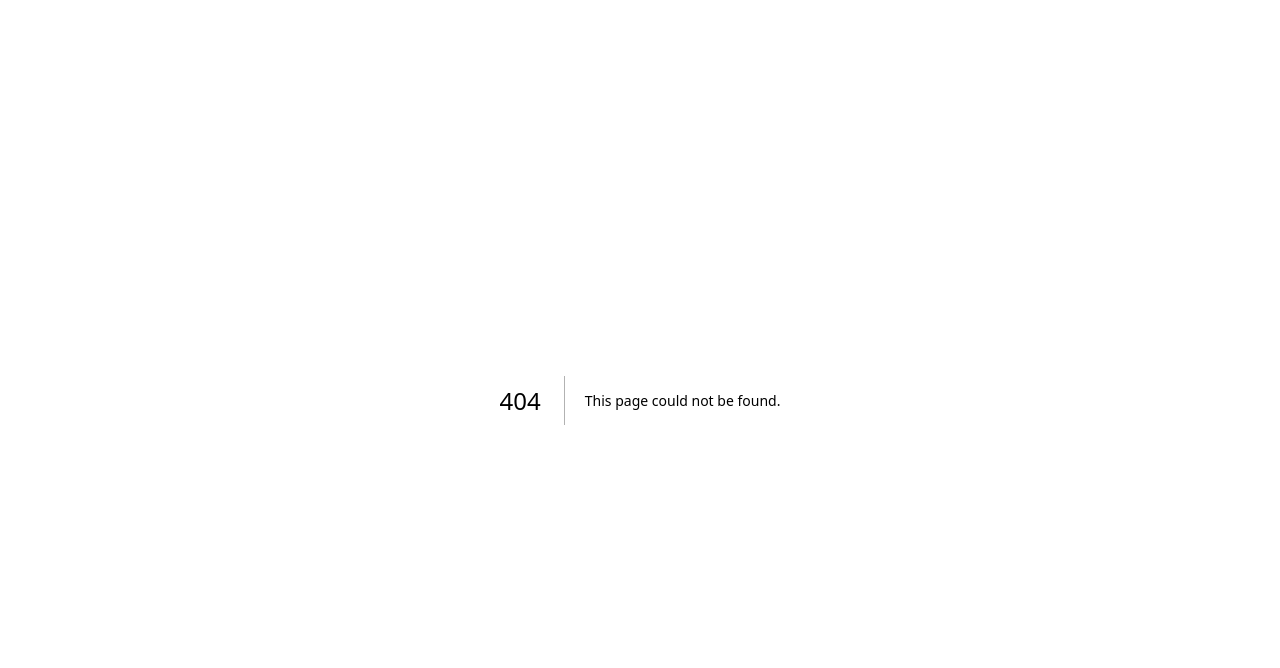
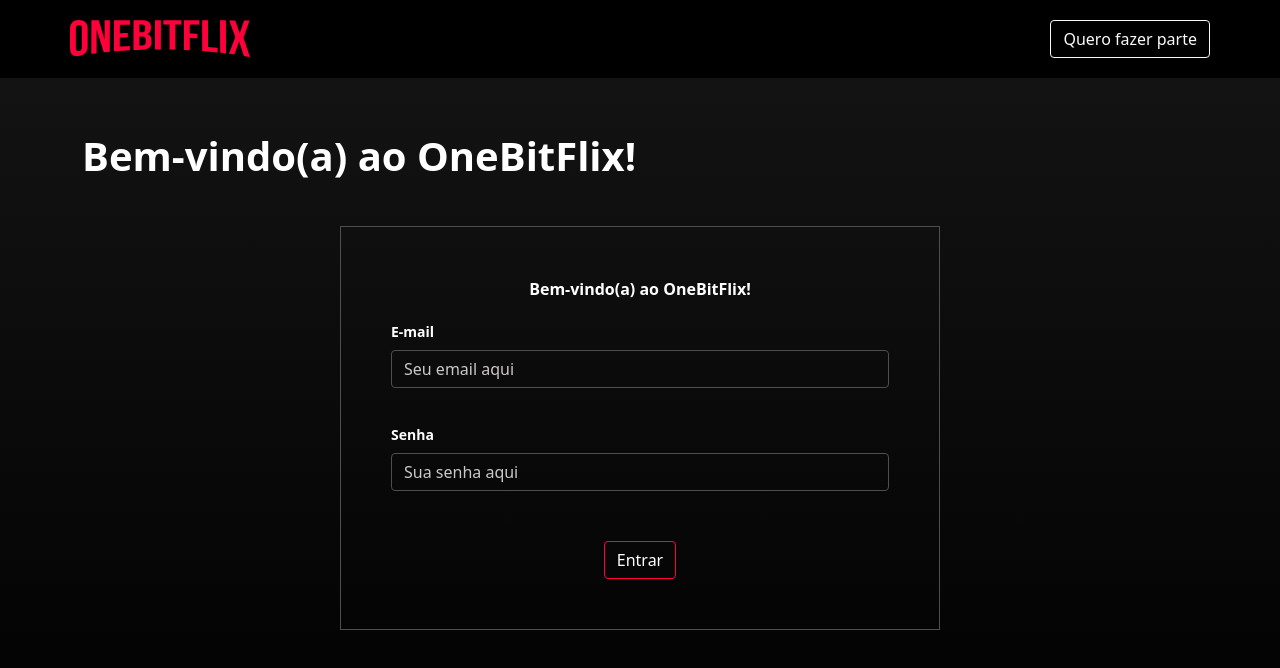
Before and after one commit to max-faria/onebitflix-front, a Next.js app: page /login in a window 1280 px wide. Before the commit this address had no page. Shown: the top 668 px of the page. Built offline with nearby package versions, Linux system fonts and the light colour scheme.

Commit message:
login page

```diff
--- /dev/null
+++ b/pages/login.tsx
@@ -0,0 +1,59 @@
+import Head from "next/head";
+import HeaderGeneric from "../src/components/commom/headerGeneric";
+import styles from "../styles/registerLogin.module.scss";
+import { Form, FormGroup, Label, Container, Button, Input } from "reactstrap";
+
+
+const Login = function () {
+  return (
+    <>
+      <Head>
+        <title>Onebitflix - Login</title>
+        <link rel="shortcut icon" href="/favicon.svg" type="image/x-icon" />
+      </Head>
+      <main className={styles.main}>
+        <HeaderGeneric logoUrl="/" btnURL="/register" btnContent="Quero fazer parte" />
+
+        <Container className="py-5">
+	<p className={styles.formTitle}>Bem-vindo(a) ao OneBitFlix!</p>
+	<Form className={styles.form}>
+	  <p className="text-center">
+	    <strong>Bem-vindo(a) ao OneBitFlix!</strong>
+    </p>
+    <FormGroup>
+	    <Label for="email" className={styles.label}>
+	      E-mail
+      </Label>
+      <Input
+	      id="email"
+        name="email"
+        type="email"
+        placeholder="Seu email aqui"
+        required
+        className={styles.input}
+      />
+    </FormGroup>
+    <FormGroup>
+	    <Label for="password" className={styles.label}>
+	      Senha
+      </Label>
+      <Input
+	      id="password"
+        name="password"
+        type="password"
+        placeholder="Sua senha aqui"
+        required
+        className={styles.input}
+      />
+    </FormGroup>
+	  <Button outline className={styles.formBtn}>
+	    Entrar
+    </Button>
+	</Form>
+</Container>
+      </main>
+    </>
+  );
+};
+
+export default Login;
```
